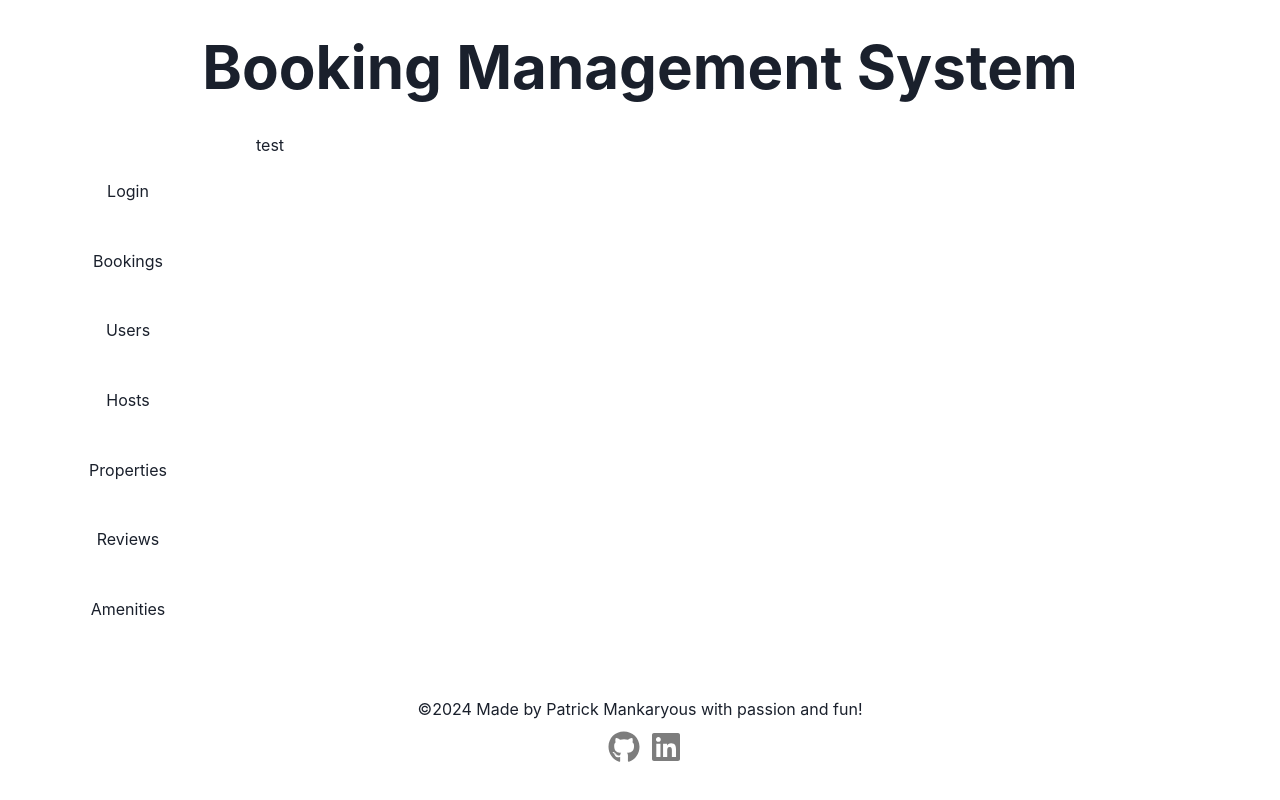
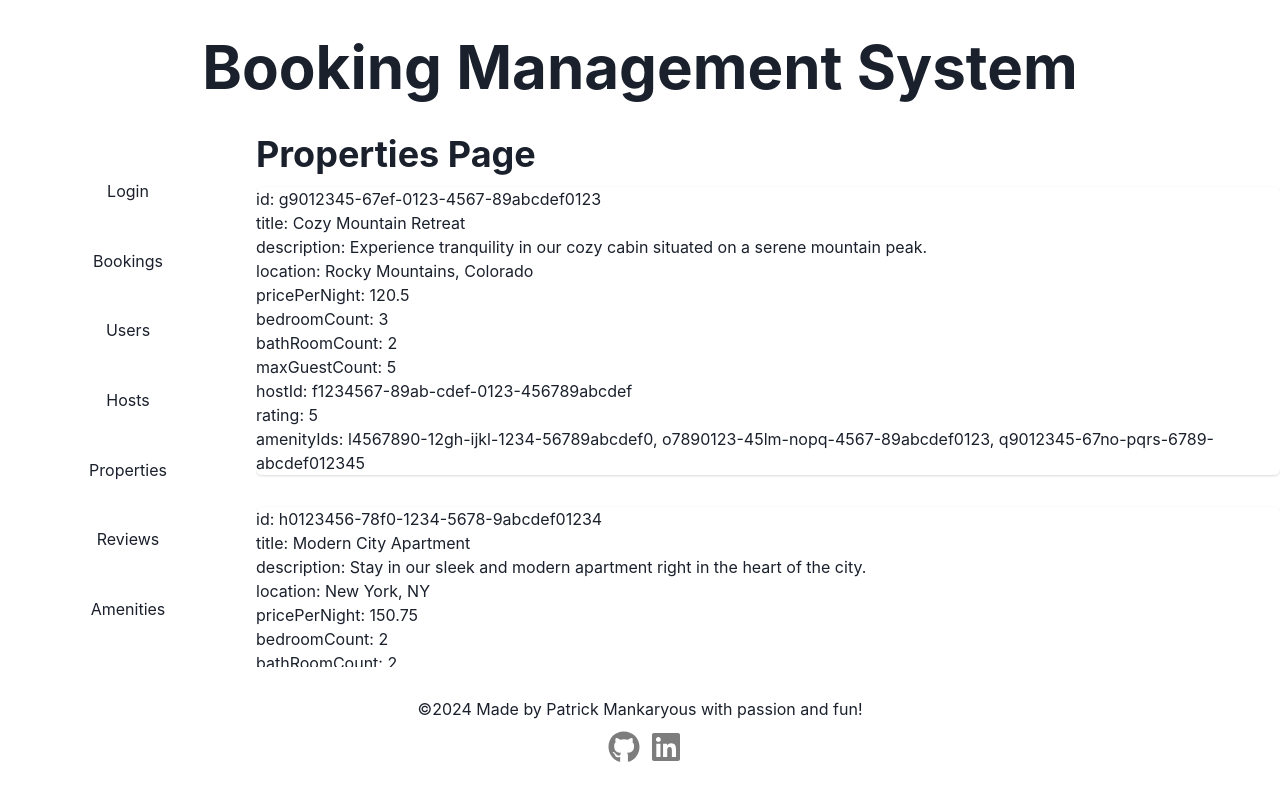
Before and after one commit to patrick1410/booking_management_system, a React (Vite) app: page /properties in a window 1280 px wide. Built offline with nearby package versions, Linux system fonts and the light colour scheme; data requests are answered from the project's data file.

Commit message:
Update!:
- Data is displayed on all pages now!

```diff
--- a/src/pages/amenities/AmenitiesPage.tsx
+++ b/src/pages/amenities/AmenitiesPage.tsx
@@ -1,3 +1,38 @@
+import { useContext } from "react";
+import { DataContext } from "../../components/DataProvider";
+import {
+  Box,
+  Card,
+  CardBody,
+  Text,
+  SimpleGrid,
+  Heading,
+} from "@chakra-ui/react";
+
 export const AmenitiesPage = () => {
-  return <div style={{ gridArea: "main" }}>test</div>;
+  // Use the useContext hook to access context data
+  const dataContext = useContext(DataContext);
+
+  // Ensure dataContext is not undefined and bookings data is available
+  if (!dataContext || dataContext.amenities.length === 0) {
+    return <div>Loading...</div>;
+  }
+
+  const { amenities } = dataContext;
+
+  return (
+    <Box style={{ gridArea: "main", overflow: "auto" }}>
+      <Heading as="h2">Amenities Page</Heading>
+      <SimpleGrid columns={1} gap={8}>
+        {amenities.map((amenity) => (
+          <Card key={amenity.id}>
+            <CardBody>
+              <Text>id: {amenity.id}</Text>
+              <Text>name: {amenity.name}</Text>
+            </CardBody>
+          </Card>
+        ))}
+      </SimpleGrid>
+    </Box>
+  );
 };
--- a/src/pages/bookings/BookingsPage.tsx
+++ b/src/pages/bookings/BookingsPage.tsx
@@ -27,6 +27,7 @@ export const BookingsPage = () => {
         {bookings.map((booking) => (
           <Card key={booking.id}>
             <CardBody>
+              <Text>id: {booking.id}</Text>
               <Text>userId: {booking.userId}</Text>
               <Text>propertyId: {booking.propertyId}</Text>
               <Text>checkinDate: {booking.checkinDate}</Text>
--- a/src/pages/hosts/HostsPage.tsx
+++ b/src/pages/hosts/HostsPage.tsx
@@ -1,3 +1,44 @@
+import { useContext } from "react";
+import { DataContext } from "../../components/DataProvider";
+import {
+  Box,
+  Card,
+  CardBody,
+  Text,
+  SimpleGrid,
+  Heading,
+} from "@chakra-ui/react";
+
 export const HostsPage = () => {
-  return <div style={{ gridArea: "main" }}>test</div>;
+  // Use the useContext hook to access context data
+  const dataContext = useContext(DataContext);
+
+  // Ensure dataContext is not undefined and bookings data is available
+  if (!dataContext || dataContext.hosts.length === 0) {
+    return <div>Loading...</div>;
+  }
+
+  const { hosts } = dataContext;
+
+  return (
+    <Box style={{ gridArea: "main", overflow: "auto" }}>
+      <Heading as="h2">Hosts Page</Heading>
+      <SimpleGrid columns={1} gap={8}>
+        {hosts.map((host) => (
+          <Card key={host.id}>
+            <CardBody>
+              <Text>id: {host.id}</Text>
+              <Text>username: {host.username}</Text>
+              <Text>password: {host.password}</Text>
+              <Text>name: {host.name}</Text>
+              <Text>email: {host.email}</Text>
+              <Text>phoneNumber: {host.phoneNumber}</Text>
+              <Text>profilePicture: {host.profilePicture}</Text>
+              <Text>aboutMe: {host.aboutMe}</Text>
+            </CardBody>
+          </Card>
+        ))}
+      </SimpleGrid>
+    </Box>
+  );
 };
--- a/src/pages/properties/PropertiesPage.tsx
+++ b/src/pages/properties/PropertiesPage.tsx
@@ -1,3 +1,47 @@
+import { useContext } from "react";
+import { DataContext } from "../../components/DataProvider";
+import {
+  Box,
+  Card,
+  CardBody,
+  Text,
+  SimpleGrid,
+  Heading,
+} from "@chakra-ui/react";
+
 export const PropertiesPage = () => {
-  return <div style={{ gridArea: "main" }}>test</div>;
+  // Use the useContext hook to access context data
+  const dataContext = useContext(DataContext);
+
+  // Ensure dataContext is not undefined and bookings data is available
+  if (!dataContext || dataContext.properties.length === 0) {
+    return <div>Loading...</div>;
+  }
+
+  const { properties } = dataContext;
+
+  return (
+    <Box style={{ gridArea: "main", overflow: "auto" }}>
+      <Heading as="h2">Properties Page</Heading>
+      <SimpleGrid columns={1} gap={8}>
+        {properties.map((property) => (
+          <Card key={property.id}>
+            <CardBody>
+              <Text>id: {property.id}</Text>
+              <Text>title: {property.title}</Text>
+              <Text>description: {property.description}</Text>
+              <Text>location: {property.location}</Text>
+              <Text>pricePerNight: {property.pricePerNight}</Text>
+              <Text>bedroomCount: {property.bedroomCount}</Text>
+              <Text>bathRoomCount: {property.bathRoomCount}</Text>
+              <Text>maxGuestCount: {property.maxGuestCount}</Text>
+              <Text>hostId: {property.hostId}</Text>
+              <Text>rating: {property.rating}</Text>
+              <Text>amenityIds: {property.amenityIds.join(", ")}</Text>
+            </CardBody>
+          </Card>
+        ))}
+      </SimpleGrid>
+    </Box>
+  );
 };
--- a/src/pages/reviews/ReviewsPage.tsx
+++ b/src/pages/reviews/ReviewsPage.tsx
@@ -1,3 +1,41 @@
+import { useContext } from "react";
+import { DataContext } from "../../components/DataProvider";
+import {
+  Box,
+  Card,
+  CardBody,
+  Text,
+  SimpleGrid,
+  Heading,
+} from "@chakra-ui/react";
+
 export const ReviewsPage = () => {
-  return <div style={{ gridArea: "main" }}>test</div>;
+  // Use the useContext hook to access context data
+  const dataContext = useContext(DataContext);
+
+  // Ensure dataContext is not undefined and bookings data is available
+  if (!dataContext || dataContext.reviews.length === 0) {
+    return <div>Loading...</div>;
+  }
+
+  const { reviews } = dataContext;
+
+  return (
+    <Box style={{ gridArea: "main", overflow: "auto" }}>
+      <Heading as="h2">Reviews Page</Heading>
+      <SimpleGrid columns={1} gap={8}>
+        {reviews.map((review) => (
+          <Card key={review.id}>
+            <CardBody>
+              <Text>id: {review.id}</Text>
+              <Text>userId: {review.userId}</Text>
+              <Text>propertyId: {review.propertyId}</Text>
+              <Text>rating: {review.rating}</Text>
+              <Text>comment: {review.comment}</Text>
+            </CardBody>
+          </Card>
+        ))}
+      </SimpleGrid>
+    </Box>
+  );
 };
--- a/src/pages/users/UsersPage.tsx
+++ b/src/pages/users/UsersPage.tsx
@@ -1,3 +1,43 @@
+import { useContext } from "react";
+import { DataContext } from "../../components/DataProvider";
+import {
+  Box,
+  Card,
+  CardBody,
+  Text,
+  SimpleGrid,
+  Heading,
+} from "@chakra-ui/react";
+
 export const UsersPage = () => {
-  return <div style={{ gridArea: "main" }}>test</div>;
+  // Use the useContext hook to access context data
+  const dataContext = useContext(DataContext);
+
+  // Ensure dataContext is not undefined and bookings data is available
+  if (!dataContext || dataContext.users.length === 0) {
+    return <div>Loading...</div>;
+  }
+
+  const { users } = dataContext;
+
+  return (
+    <Box style={{ gridArea: "main", overflow: "auto" }}>
+      <Heading as="h2">Users Page</Heading>
+      <SimpleGrid columns={1} gap={8}>
+        {users.map((user) => (
+          <Card key={user.id}>
+            <CardBody>
+              <Text>id: {user.id}</Text>
+              <Text>username: {user.username}</Text>
+              <Text>password {user.password}</Text>
+              <Text>name: {user.name}</Text>
+              <Text>email: {user.email}</Text>
+              <Text>phoneNumber: {user.phoneNumber}</Text>
+              <Text>profilePicture: {user.profilePicture}</Text>
+            </CardBody>
+          </Card>
+        ))}
+      </SimpleGrid>
+    </Box>
+  );
 };
```
